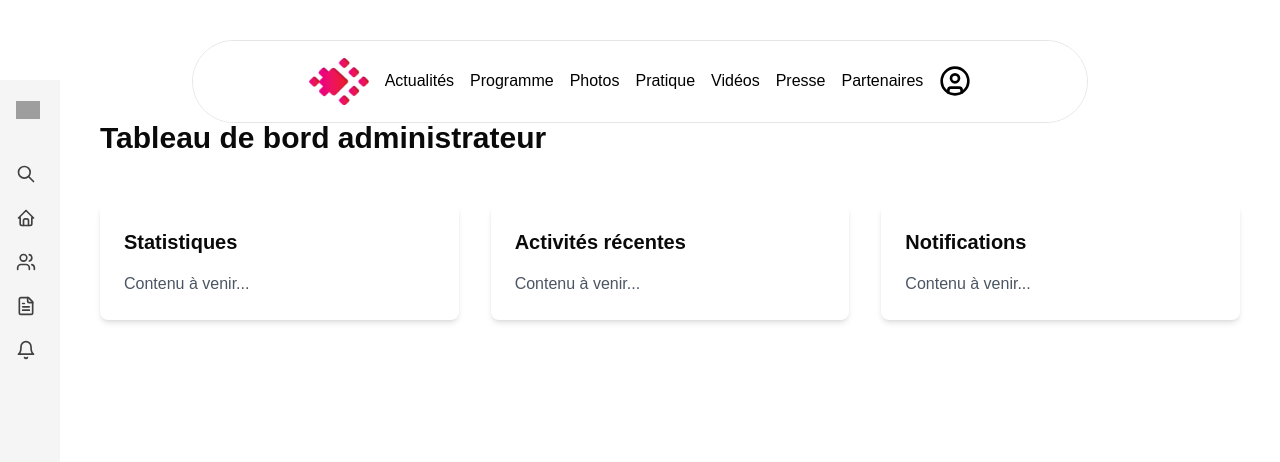
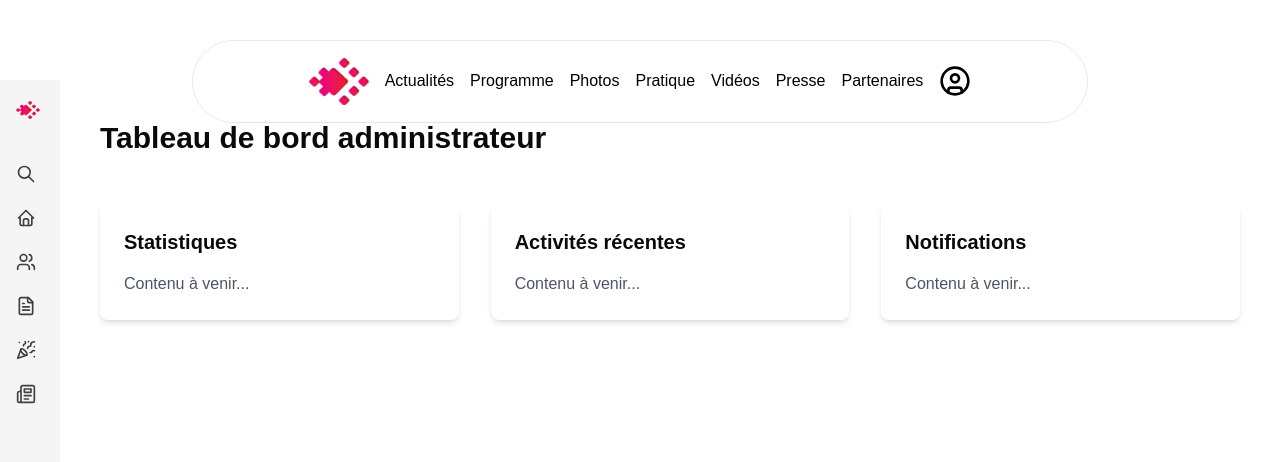
Before and after one commit to lionelLP/estivales_2025_v2, a Next.js app: page /admin in a window 1280 px wide. Shown: the top 462 px of the page. Built offline with nearby package versions, Linux system fonts and the light colour scheme; no server answers; grey boxes are pictures that could not be loaded.

Commit message:
AdminlayoutV2

```diff
--- a/app/Layouts/AdminLayout.tsx
+++ b/app/Layouts/AdminLayout.tsx
@@ -5,12 +5,12 @@ import { Sidebar, SidebarBody, SidebarLink } from "@/components/ui/sidebar";
 import { IconHome, IconSearch } from "@tabler/icons-react";
 import { motion } from "framer-motion";
 import {
-  Bell,
   ChevronDown,
   FileText,
   LogOut,
+  Newspaper,
+  PartyPopper,
   User,
-  UserRoundSearch,
   Users,
 } from "lucide-react";
 import Image from "next/image";
@@ -28,7 +28,7 @@ export default function AdminLayout({
     userType: string;
   };
 }) {
-  const linksAdmin = [
+  const links = [
     {
       label: "",
       href: "#",
@@ -45,88 +45,31 @@ export default function AdminLayout({
       ),
     },
     {
-      label: "Gestion des utilisateurs",
+      label: "Partenaires",
       href: "/admin/users",
       icon: (
         <Users className="text-neutral-700 dark:text-neutral-200 h-5 w-5 flex-shrink-0" />
       ),
     },
     {
-      label: "Gestion des certifications",
+      label: "A propos",
       href: "/admin/certification",
       icon: (
         <FileText className="text-neutral-700 dark:text-neutral-200 h-5 w-5 flex-shrink-0" />
       ),
     },
     {
-      label: "Gestion des alertes",
+      label: "Evenements",
       href: "/admin/alertes",
       icon: (
-        <Bell className="text-neutral-700 dark:text-neutral-200 h-5 w-5 flex-shrink-0" />
-      ),
-    },
-  ];
-
-  const linksMandataire = [
-    {
-      label: "",
-      href: "#",
-      icon: (
-        <IconSearch className="text-neutral-700 dark:text-neutral-200 h-5 w-5 flex-shrink-0" />
-      ),
-      searchBar: true,
-    },
-    {
-      label: "Tableau de bord",
-      href: "/mandataire",
-      icon: (
-        <IconHome className="text-neutral-700 dark:text-neutral-200 h-5 w-5 flex-shrink-0" />
+        <PartyPopper className="text-neutral-700 dark:text-neutral-200 h-5 w-5 flex-shrink-0" />
       ),
     },
     {
-      label: "Prospects",
-      href: "/mandataire/prospects",
+      label: "Revue de presse",
+      href: "/admin/alertes",
       icon: (
-        <UserRoundSearch className="text-neutral-700 dark:text-neutral-200 h-5 w-5 flex-shrink-0" />
-      ),
-    },
-    {
-      label: "Clients",
-      href: "/mandataire/clients",
-      icon: (
-        <Users className="text-neutral-700 dark:text-neutral-200 h-5 w-5 flex-shrink-0" />
-      ),
-    },
-  ];
-
-  const linksPersonnel = [
-    {
-      label: "",
-      href: "#",
-      icon: (
-        <IconSearch className="text-neutral-700 dark:text-neutral-200 h-5 w-5 flex-shrink-0" />
-      ),
-      searchBar: true,
-    },
-    {
-      label: "Tableau de bord",
-      href: "/personnel",
-      icon: (
-        <IconHome className="text-neutral-700 dark:text-neutral-200 h-5 w-5 flex-shrink-0" />
-      ),
-    },
-    {
-      label: "Prospects",
-      href: "/personnel/prospects",
-      icon: (
-        <UserRoundSearch className="text-neutral-700 dark:text-neutral-200 h-5 w-5 flex-shrink-0" />
-      ),
-    },
-    {
-      label: "Clients",
-      href: "/personnel/clients",
-      icon: (
-        <Users className="text-neutral-700 dark:text-neutral-200 h-5 w-5 flex-shrink-0" />
+        <Newspaper className="text-neutral-700 dark:text-neutral-200 h-5 w-5 flex-shrink-0" />
       ),
     },
   ];
@@ -141,12 +84,7 @@ export default function AdminLayout({
           <div className="flex flex-col flex-1 overflow-y-auto overflow-x-hidden">
             <Logo />
             <div className="mt-8 flex flex-col gap-2">
-              {(currentUser.userType === "Administrateur"
-                ? linksAdmin
-                : currentUser.userType === "Personnel"
-                ? linksPersonnel
-                : linksMandataire
-              ).map((link, idx) => (
+              {links.map((link, idx) => (
                 <div key={idx}>
                   {link.searchBar ? (
                     open ? (
@@ -200,8 +138,8 @@ export const Logo = () => {
       className="font-normal flex items-center space-x-2 text-sm text-black dark:text-white py-1 relative z-20"
     >
       <Image
-        src="/modernOwl.svg"
-        alt="Logo Hibou"
+        src="/logo.png"
+        alt="Logo"
         width={24}
         height={24}
         className="flex-shrink-0"
@@ -216,6 +154,7 @@ export const Logo = () => {
     </a>
   );
 };
+
 export const LogoIcon = () => {
   return (
     <a
```
